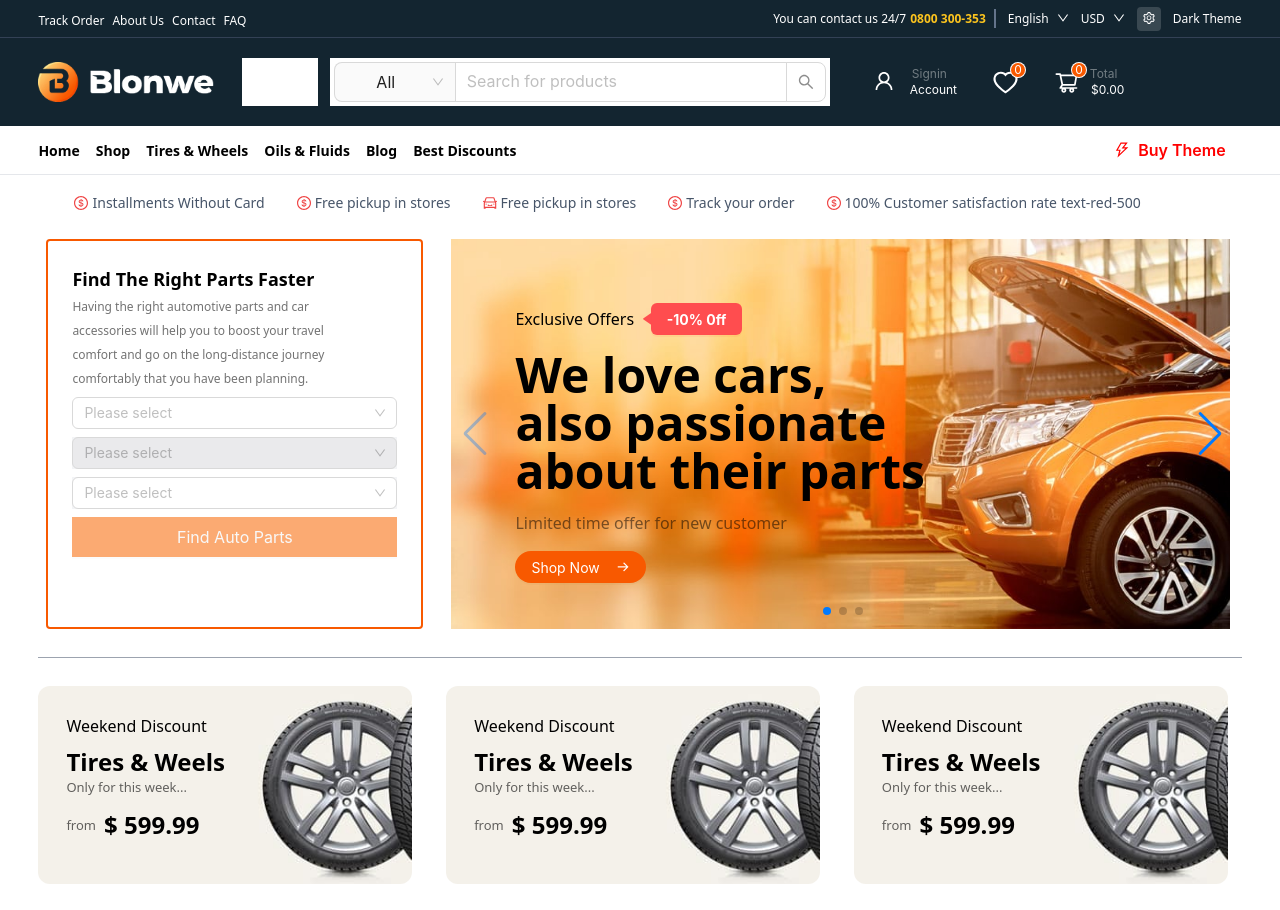
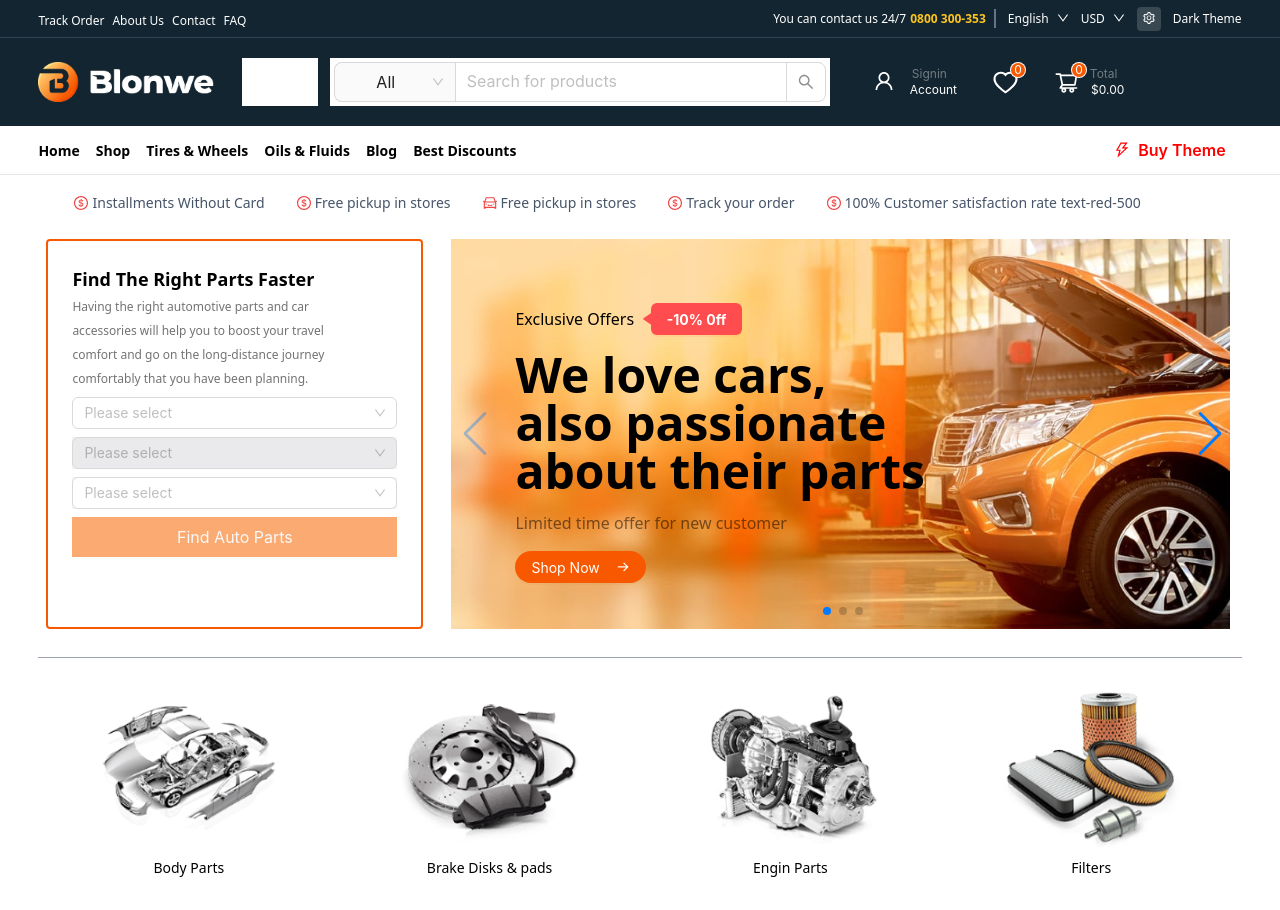
Before and after one commit to maziz12808/autoparts, a Next.js app: page / in a window 1280 px wide. Shown: the top 910 px of the page. Built offline with nearby package versions, Linux system fonts and the light colour scheme.

Commit message:
products components added

```diff
--- a/components/home/hero/index.jsx
+++ b/components/home/hero/index.jsx
@@ -106,13 +106,17 @@ const Hero = ()=>{
             <div className="flex gap-8 px-[3%] py-[1.5%]">
                 {
                     feature.map((item,index)=>{
-                        return <p className="text-sm text-slate-600">{item.icon }{item.text }</p>
+                        return <p key={index} className="text-sm text-slate-600">
+                                    {item.icon }{item.text }
+                                </p>
                     })
                 }
             </div>
             <div className="grid grid-cols-3 gap-7 p-2 border-b pb-7 border-b-gray-400">
                 <div className="border-2 rounded border-[#F85900] p-6">
-                    <h1 className="text-lg font-semibold">Find The Right Parts Faster</h1>
+                    <h1 className="text-lg font-semibold">
+                        Find The Right Parts Faster
+                    </h1>
                     <span className="text-xs text-neutral-500">
                         Having the right automotive parts and car <br />
                         accessories will help you to boost your travel <br />
--- /dev/null
+++ b/components/home/home-products/index.jsx
@@ -0,0 +1,51 @@
+import Image from "next/image"
+import Link from "next/link"
+
+const HomeProducts = ()=>{
+    const product = [
+        {
+            title: "Body Parts",
+            src: "/images/body.png",
+            href: "product"
+        },
+        {
+            title: "Brake Disks & pads",
+            src: "/images/brakes.png",
+            href: "/product"
+        },
+        {
+            title: "Engin Parts",
+            src: "/images/transmission.png",
+            href: "product"
+        },
+        {
+            title: "Filters",
+            src: "/images/filters.png",
+            href: "product"
+        }
+    ]
+    return (
+       <div className="my-5">
+         <div className="flex overflow-hidden w-full">
+            {
+                product.map((item,index)=>(
+                    <div className="w-4/12 text-center" key={index}>
+                        <Link href={item.href}>
+                            <Image
+                                src={item.src}
+                                width={180}
+                                height={180}
+                                alt="body"
+                                className="mx-auto"
+                            />
+                            <h1 className="text-sm font-medium hover:text-orange-500">{item.title}</h1>
+                        </Link>
+                    </div>
+                ))
+            }
+        </div>
+       </div>
+    )
+}
+
+export default HomeProducts
--- a/components/home/image-silder/index.jsx
+++ b/components/home/image-silder/index.jsx
@@ -1,8 +1,8 @@
 import Image from "next/image";
-import React, { useRef, useState } from 'react';
 import { EffectFade, Navigation, Pagination } from 'swiper/modules';
 import { Swiper, SwiperSlide } from 'swiper/react';
 import { Button } from "antd";
+
 const ImageSlider = ({data})=>{
     return (
         <>
@@ -19,19 +19,22 @@ const ImageSlider = ({data})=>{
             {
                 data.map((item,index)=>{
                     return (
-                        <SwiperSlide>
+                        <SwiperSlide key={index}>
                             <Image
                                 src={item.src}
                                 width={779} height={390}
+                                alt="slider-image"
                             />
                             <div
                                 className=" w-full absolute top-16 left-16 h-full "
                             >
                                 <div className="flex flex-col gap-4">
                                     <div>
-                                    <span className={`${item.titleColor}`}>Exclusive Offers &#160;&#160;&#160;</span>
+                                    <span className={`${item.titleColor}`}>
+                                        Exclusive Offers &#160;&#160;&#160;
+                                    </span>
                                     <Button type="primary" danger className="font-bold w-fit">
-                                    <i class='bx bxs-left-arrow text-sm absolute top-2 -left-[11px] text-[#FF4D4F]' />
+                                    <i className='bx bxs-left-arrow text-sm absolute top-2 -left-[11px] text-[#FF4D4F]' />
                                         {item.discount}
                                     </Button>
                                     </div>
@@ -46,7 +49,7 @@ const ImageSlider = ({data})=>{
                                     className="bg-[#F85900] w-fit rounded-3xl border-0 text-white flex items-center px-4"
                                 >
                                     Shop Now&#160;&#160;
-                                    <i class='bx bx-arrow-back bx-flip-horizontal'></i>
+                                    <i className='bx bx-arrow-back bx-flip-horizontal'></i>
                                 </Button>
                                 </div>
                             </div>
--- a/components/home/index.jsx
+++ b/components/home/index.jsx
@@ -1,10 +1,13 @@
 import Layout from "../shared/layout";
 import WeeklyDiscountProduct from "./weekly-discount-product"
 import Hero from "./hero";
+import HomeProducts from "./home-products";
+
 const Home = ()=>{
     return (
         <Layout title="Home">
             <Hero />
+            <HomeProducts />
             <WeeklyDiscountProduct />
         </Layout>
     )
```
Also changed, not shown: components/shared/layout/index.jsx (+44 -30 lines), 1 other file (tests, documents, lock files or other folders).
